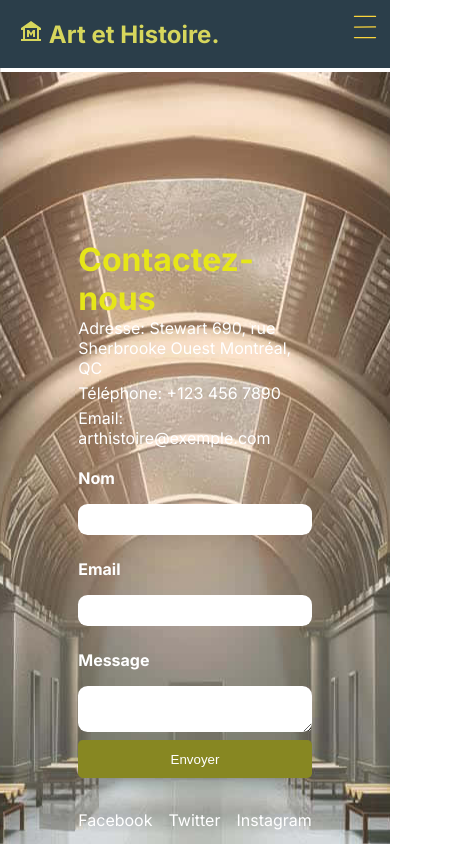
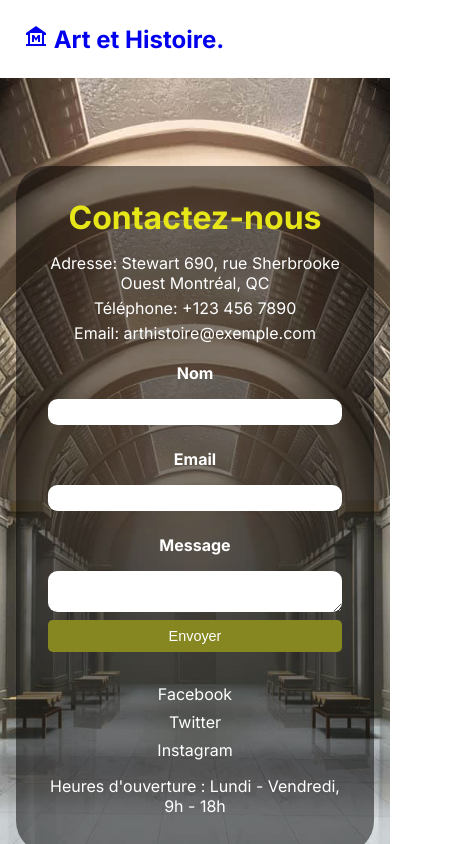
Before and after one commit to OuryGit/Museum, a Next.js app: page /contact in a window 390 px wide. Shown: the top 844 px of the page, 472 px wide, since content can reach past the window. Built offline with nearby package versions, Linux system fonts and the light colour scheme.

Commit message:
dernier commit

```diff
--- a/components/Apropos.jsx
+++ b/components/Apropos.jsx
@@ -3,7 +3,7 @@ import styles  from './Apropos.module.css'
 export  default function Apropos(){
     return <>
     <div className={styles.apropos}>
-        page Apropos
+
         </div>
     </>
 
--- a/components/Apropos.module.css
+++ b/components/Apropos.module.css
@@ -9,6 +9,7 @@
   color: var(--dark);
   font-weight: 500;
   font-size: var(--big-font-size);
+  background-image: url('/museum-background.webp');
   background-size: cover;
   background-position: center;
   background-repeat: no-repeat;
--- a/components/Contact.module.css
+++ b/components/Contact.module.css
@@ -1,26 +1,39 @@
 .contactContainer {
+  position: relative;
   width: 100%;
+  height: auto;
   background-image: url('/museum-background.webp');
+  background-size: cover;
   background-position: center;
   background-repeat: no-repeat;
   display: flex;
-  align-items: center;
   justify-content: center;
+  align-items: flex-start;
+  padding: 7rem 2rem;
   box-sizing: border-box;
 }
 
 .contactContent {
-  border-radius: 0.5rem;
-  padding: 10rem;
-  margin: 5rem;
+  background: rgba(0, 0, 0, 0.5);
+  padding: 4rem;
+  border-radius: 2rem;
   color: var(--light);
+  text-align: center;
+  max-width: 600px;
+  width: 100%;
+  margin-top: 0.5rem;
+  margin-bottom: 4rem;
 }
+
 .contactContent h1 {
+  margin-bottom: 1rem;
   color: hsl(var(--hue-color), 80%, 50%);
 }
+
 .contactContent p {
   margin-bottom: 0.3rem;
 }
+
 .contactForm {
   display: flex;
   flex-direction: column;
@@ -29,7 +42,7 @@
 
 .contactForm label {
   margin: 1rem 0 1rem;
-  font-weight: bold
+  font-weight: bold;
 }
 
 .contactForm input,
@@ -68,3 +81,55 @@
 .socialMedia a:hover {
   text-decoration: underline;
 }
+
+
+
+/* Responsivité pour les écrans plus petits */
+@media screen and (max-width: 900px) {
+  .contactContainer {
+    padding: 6rem 1rem; /* Réduire le padding pour les écrans plus petits */
+  }
+
+  .contactContent {
+    padding: 3rem; /* Réduire le padding interne pour les écrans plus petits */
+    margin-bottom: 3rem; /* Ajuster la marge en bas */
+  }
+
+  .contactForm input,
+  .contactForm textarea {
+    padding: 0.4rem; /* Réduire le padding des champs de formulaire */
+    font-size: 1rem; /* Ajuster la taille de la police */
+  }
+
+  .contactForm button {
+    padding: 0.6rem; /* Réduire le padding du bouton */
+    font-size: 1rem; /* Ajuster la taille de la police */
+  }
+}
+
+@media screen and (max-width: 600px) {
+  .contactContainer {
+    padding: 5rem 1rem; /* Réduire encore plus le padding pour les écrans très petits */
+  }
+
+  .contactContent {
+    padding: 2rem; /* Réduire le padding interne pour les très petits écrans */
+    margin-bottom: 2rem; /* Ajuster la marge en bas */
+  }
+
+  .contactForm input,
+  .contactForm textarea {
+    padding: 0.3rem; /* Réduire le padding des champs de formulaire */
+    font-size: 0.9rem; /* Ajuster la taille de la police */
+  }
+
+  .contactForm button {
+    padding: 0.5rem; /* Réduire le padding du bouton */
+    font-size: 0.9rem; /* Ajuster la taille de la police */
+  }
+
+  .socialMedia {
+    flex-direction: column; /* Aligner les icônes de réseaux sociaux en colonne */
+    gap: 0.5rem; /* Réduire l'espacement entre les icônes */
+  }
+}
--- a/components/Header.module.css
+++ b/components/Header.module.css
@@ -1,127 +1,76 @@
+/* CSS qui s'applique aux écrans de plus de 900 pixels de largeur */
+@media screen and (min-width: 900px) {
     .header {
+        padding: 0.5rem;
+        background-color: var(--couleur5);
         display: flex;
+        position: fixed;
         align-items: center;
-        background-color: var(--couleur5);
-        background-color: var(--couleur5);
-        justify-content: space-between;
+        justify-content: space-around;
         width: 100%;
+
+        border: solid black;
         z-index: 1000;
-
     }
-    .logoDiv{
-        margin: 0;
+    #mobile{
+        display: none;
        }
     .logo {
         color: hsl(var(--hue-color), 60%, 60%);
         cursor: pointer;
+        padding: 2rem;
         position: relative;
     }
-
-/* CSS qui s'applique aux écrans de plus de 900 pixels de largeur */
-@media screen and (min-width: 1200px) {
-    .header {
-        padding: 1.5rem;
-        display: flex;
-        position: fixed;
-        box-shadow: 0.2px 4px white;
-        z-index: 1000;
-        font-size: medium;
-
-    }
-    .logo {
-        padding: 1.5rem;
-    }
-    #mobile{
-        display: none;
+    .logoDiv{
+        margin: .5rem;
     }
 
 
+}
+/* CSS pour les écrans de plus de 900 pixels de largeur */
+@media screen and (min-width: 900px) {
+    .header {
+        padding: 0.5rem;
+        justify-content: space-around;
+        position: fixed;
+    }
+    #mobile {
+        display: none;
+    }
+    .logo {
+        padding: 2rem;
+    }
+}
 
+/* CSS pour les écrans de moins de 900 pixels de largeur */
+@media screen and (max-width: 899px) {
+    .header {
+        padding: 1.5rem;
+        justify-content: space-between;
+        box-shadow: 0.2px 4px white;
     }
-/* ------------------------------------------------------------------------------------------------------- */
-
-@media screen  and (max-width: 901px){
-
-    #mobile{
-        flex-direction: flex;
+    #mobile {
         display: flex;
+        background-color: var(--couleur5);
+        flex-direction: column;
         align-items: center;
         position: absolute;
         align-items: flex-end;
         height: auto;
-        top: 12px;
-        right: 5px;
+        top: 90px;
+        right: 0;
+        padding: .5rem;
     }
-    .header {
-        display: flex;
-        flex-direction: column;
-        align-items: flex-start;
-        justify-content: center;
-        position: absolute;
-         padding: 1.2rem;
-         background-color: var(--couleur5);
-         position: fixed;
-        width: 100%;
-        box-shadow: 0.2px 4px white;
-        z-index: 1000;
-    }
-    .menuBar{
-        display: flex;
-    }
-    .closeBar{
-        display: none;
 }
 
-    #mobile .icon{
-        color: rgb(251, 213, 60);
-        width: 80px;
-        height: 50px;
-    }
-    .logo{
-        font-size: x-large;
-    }
-
-}
-/* ------------------------------------------------------------------------------------------------------- */
-@media screen  and (max-width: 600px){
+/* CSS pour les écrans de 350 à 700 pixels de largeur */
+@media screen and (max-width: 700px) and (min-width: 350px) {
     .header {
-        display: flex;
         flex-direction: column;
         align-items: flex-start;
         justify-content: flex-start;
-        position: absolute;
-         padding: 1.2rem;
-         background-color: var(--couleur5);
-         position: fixed;
-        justify-content: space-around;
-        width: 100%;
-        box-shadow: 0.2px 4px white;
-        z-index: 1000;
     }
-    #mobile{
-        flex-direction: flex;
-        display: flex;
-        align-items: center;
-        position: absolute;
-        align-items: flex-end;
-        height: auto;
-        top: 12px;
-        right: 0;
-        background: transparent;
-    }
-    .menuBar{
+    #mobile {
         display: flex;
     }
-    .closeBar{
-        display: none;
 }
-
-    #mobile .icon{
-        color: rgb(251, 213, 60);
-        width: 50px;
-        height: 30px;
-    }
-    .logo{
-        font-size: medium;
-    }
-}
```
Also changed, not shown: components/Accueil.module.css (+4 -15 lines), components/Footer.module.css (indentation only). Lines whose indentation alone changed are shown as unchanged.
